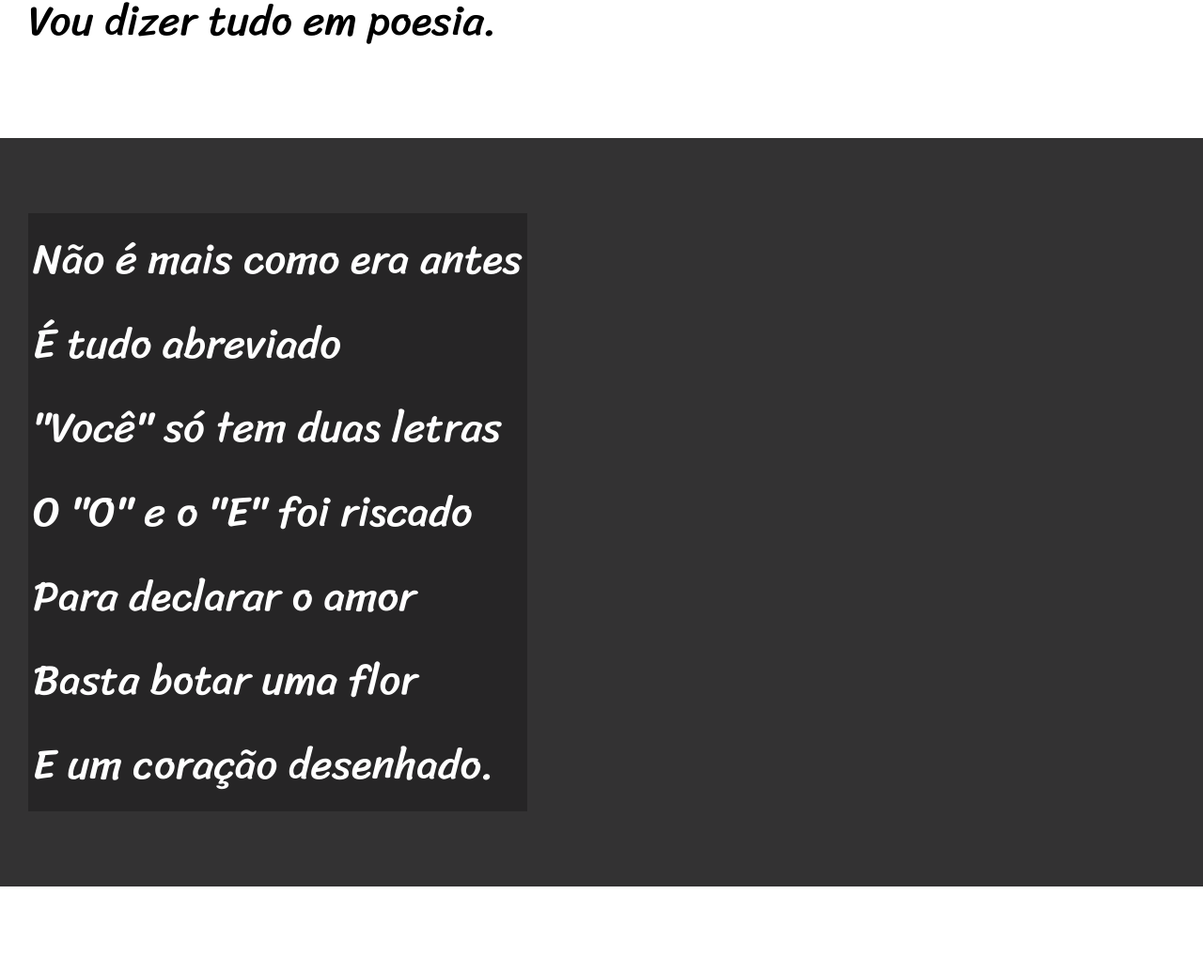
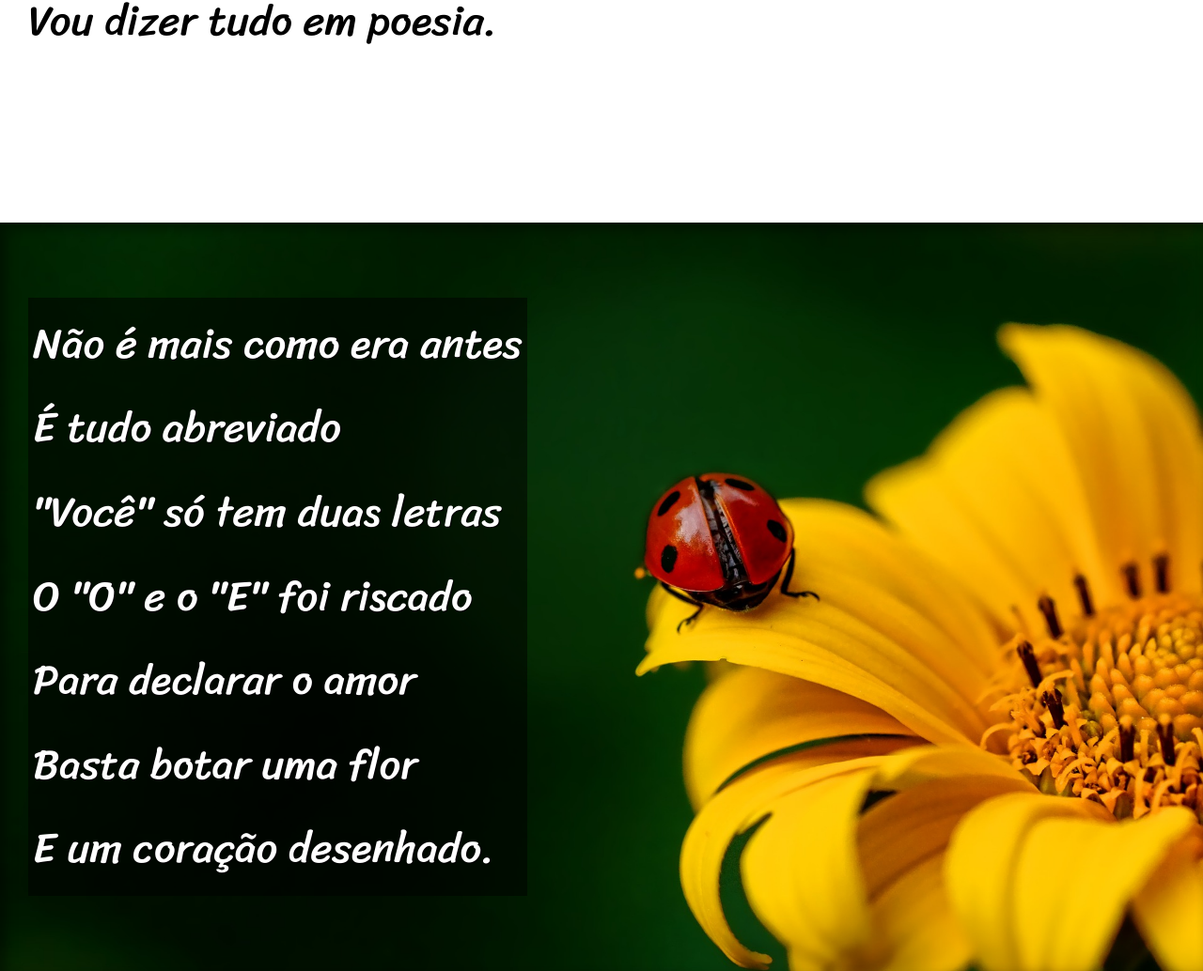
Before and after one commit to MarcelaVBraga/html-css, a plain HTML site: page fdesafios/d012/index.html in a window 1280 px wide. Shown: the part 900-1934 px from the top of the page at 94% size. Drawn offline with Linux system fonts and the light colour scheme.

Commit message:
finalização

```diff
--- a/fdesafios/d012/index.html
+++ b/fdesafios/d012/index.html
@@ -28,7 +28,7 @@
         </p>
     </section>
 
-    <section class="imagem">
+    <section class="imagem" id="img01">
         <p>
             Não é mais como era antes <br>
             É tudo abreviado <br>
@@ -62,7 +62,7 @@
         </p>
     </section>
 
-    <section class="imagem">
+    <section class="imagem" id="img02">
         <p>
             Tenho saudade das cartas <br>
             Escritas com a própria mão <br>
--- a/fdesafios/d012/style.css
+++ b/fdesafios/d012/style.css
@@ -57,6 +57,10 @@ section {
     font-family: var(--fonte3);
     font-size: 3.5vw;
 }
+
+section > p {
+    padding-bottom: 2em;
+}
 section.normal {
     background-color: white;
     color: black;
@@ -65,12 +69,26 @@ section.normal {
 section.imagem {
     background-color: rgb(51, 50, 51);
     color: white;
+    box-shadow: inset 6px 6px 13px 0px rgba(0, 0, 0, 0.452);
+    background-size: cover;
+    background-attachment: fixed;
 }
 
 section.imagem > p {
     display: inline-block;
     padding: 5px;
-    background-color: rgba(0, 0, 0, 0.253);
+    background-color: rgba(0, 0, 0, 0.514);
+    text-shadow: 1px 1px 0px black;
+}
+
+section#img01 {
+    background-image: url(imagens/background001.jpg);
+    background-position: right center;
+}
+
+section#img02 {
+    background-image: url(imagens/background002.jpg);
+    background-size: cover;
 }
 
 footer {
```
